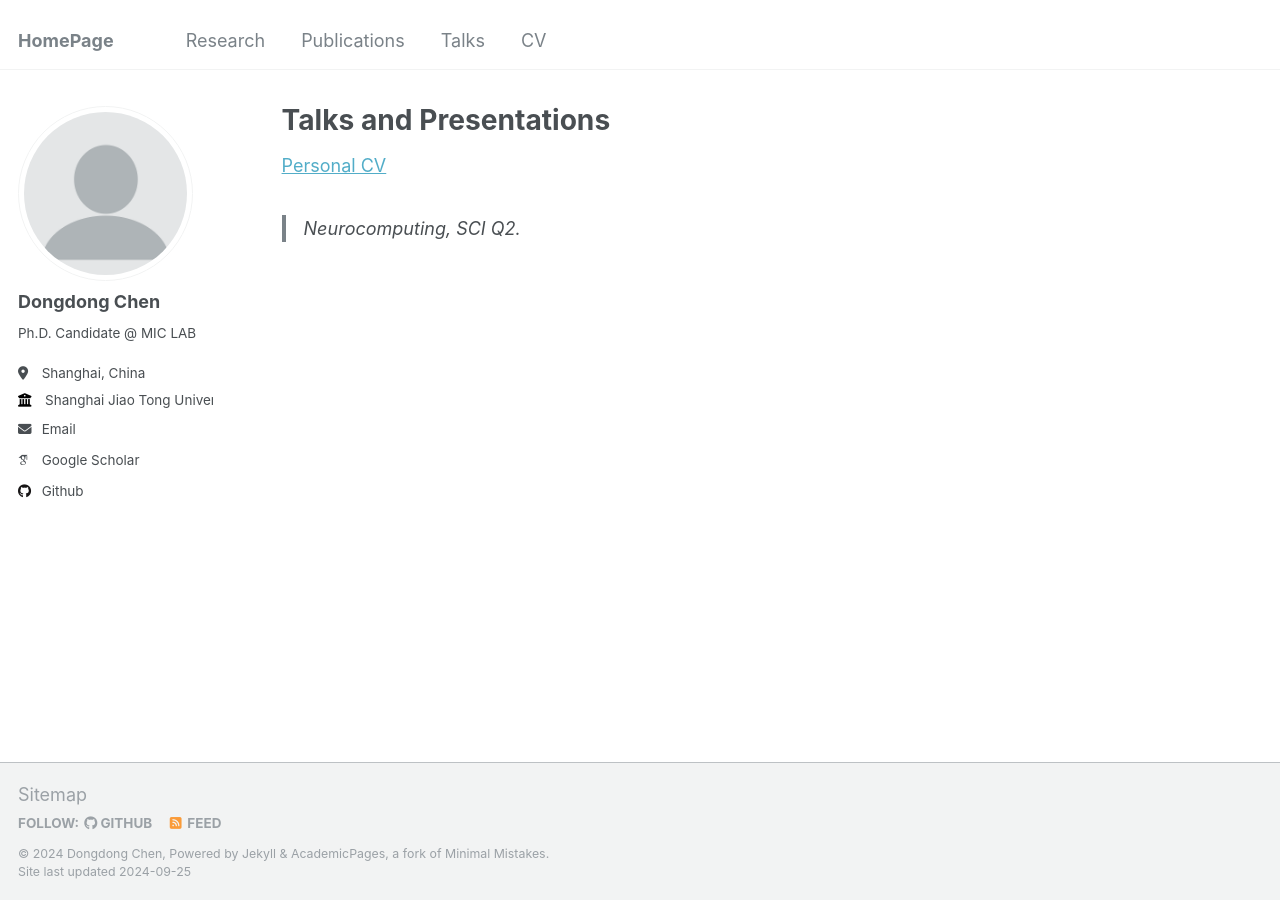
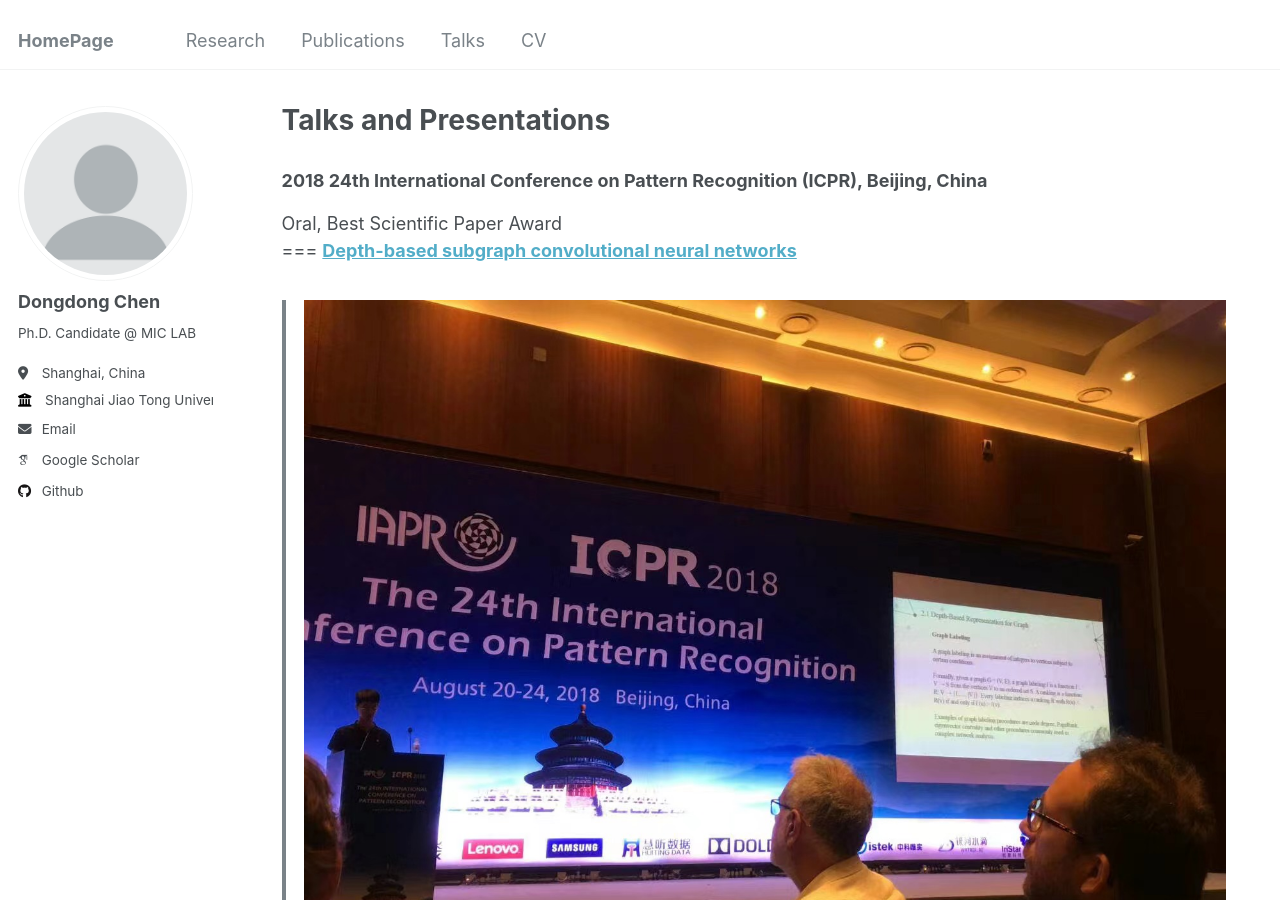
Before and after one commit to DongDChen/DongDChen.github.io, a Jekyll site: the page built from _pages/talks.md, in a window 1280 px wide and 900 px high. Built offline with Jekyll 4.4.1, drawn with Linux system fonts in a browser that asks for light colours; some web fonts are replaced.

Commit message:
Update talks.md

```diff
--- a/_pages/talks.md
+++ b/_pages/talks.md
@@ -6,6 +6,8 @@ author_profile: true
 ---
 
 
-{% include base_path %}
-<a href="http://DongDChen.github.io/images/talk_ICPR2018.jpg" target="_blank">Personal CV</a>
-> <em>Neurocomputing</em>, SCI Q2. <br>
+### 2018 24th International Conference on Pattern Recognition (ICPR), Beijing, China
+Oral, Best Scientific Paper Award <br>
+===
+<b><a href="https://ieeexplore.ieee.org/abstract/document/8545090/" target="_blank">Depth-based subgraph convolutional neural networks</a></b><br>
+> ![](/images/talk_ICPR2018.jpg)
```
